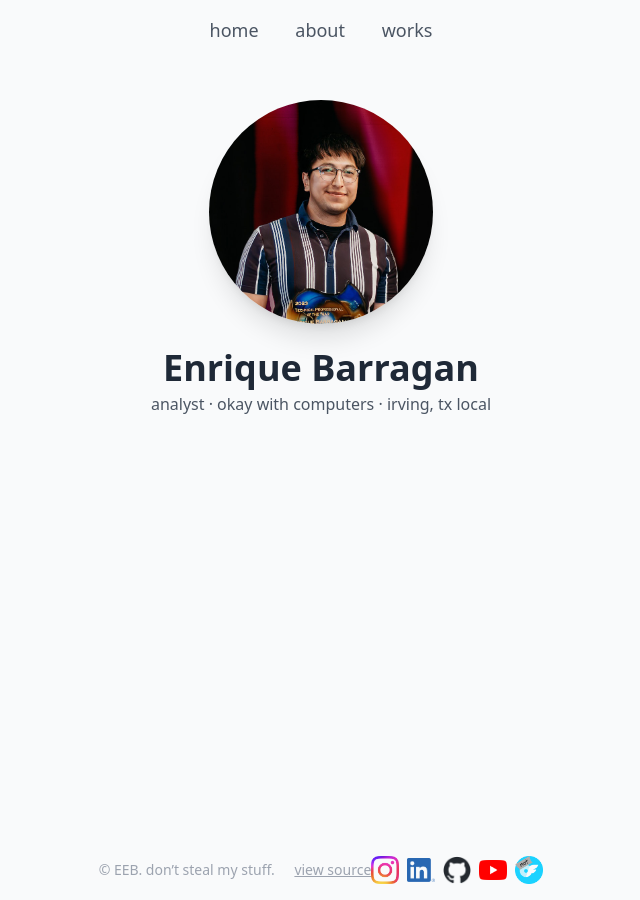
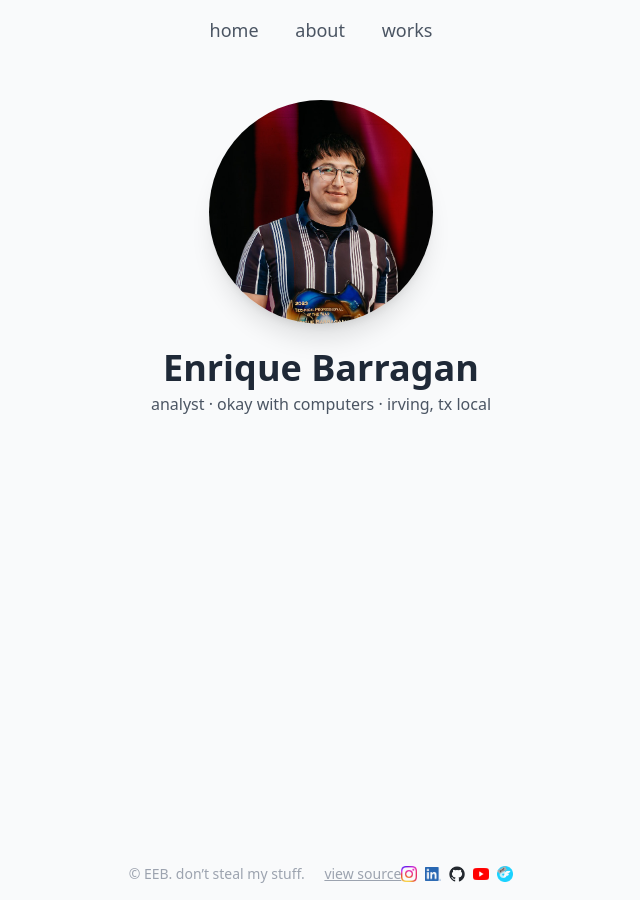
Before and after one commit to enriquebarragan/enriquebarragan.github.io, a Jekyll site: the page built from index.md, in a window 1280 px wide. Shown: the whole page, without its empty margins (319-959 px from the left). Built offline with Jekyll 4.4.1, drawn with Linux system fonts in a browser that asks for light colours; nearby versions of some CDN libraries.

Commit message:
Update default.html

```diff
--- a/_layouts/default.html
+++ b/_layouts/default.html
@@ -18,7 +18,7 @@
     </main>
   </div>
 
-  <div class="flex justify-center items-center gap-6 pt-2 [&_img]:w-7 [&_img]:h-auto">
+  <div class="flex justify-center items-center gap-4 pt-2 [&_img]:w-4 [&_img]:h-auto">
     {% include footer.html %}
     </div>
 
```
